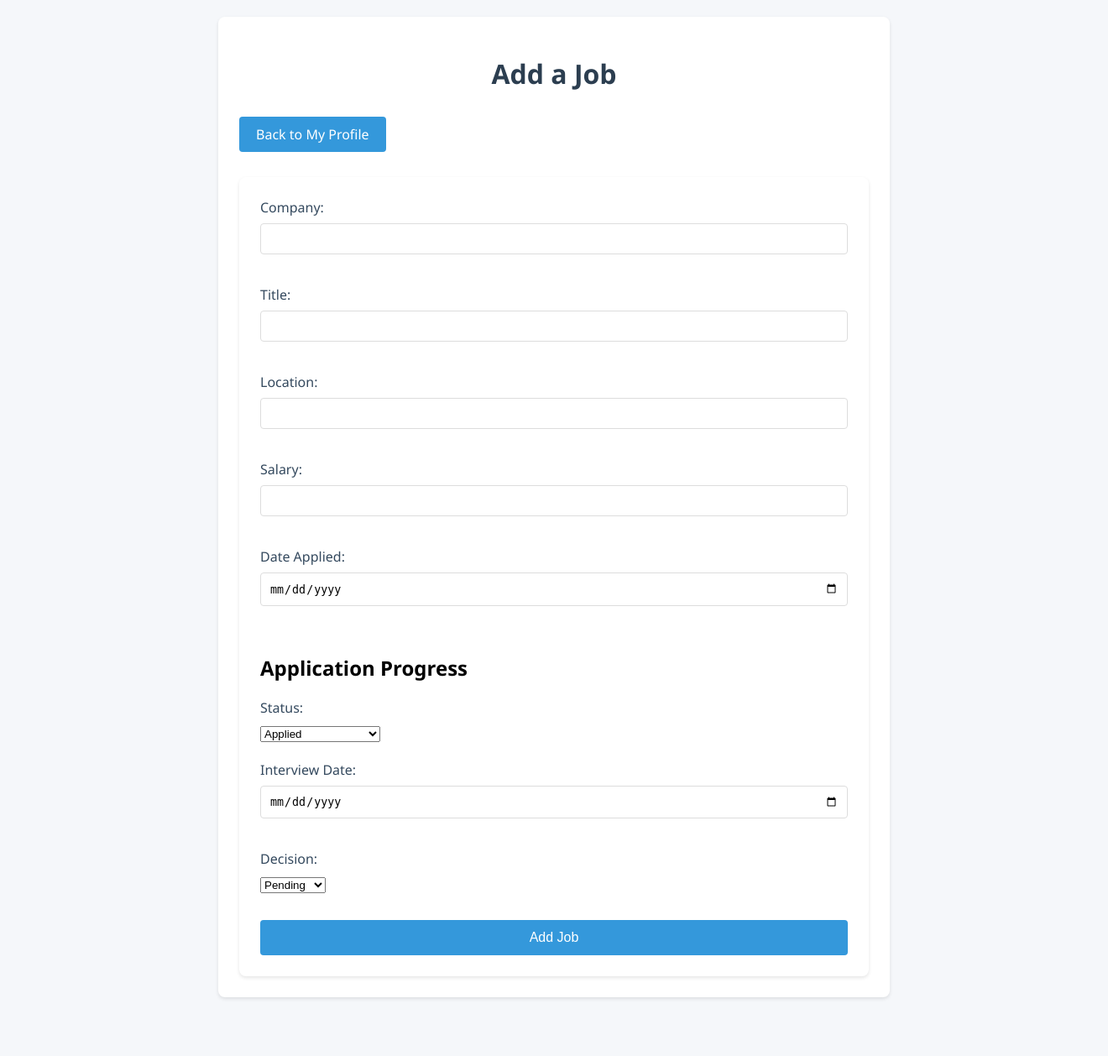
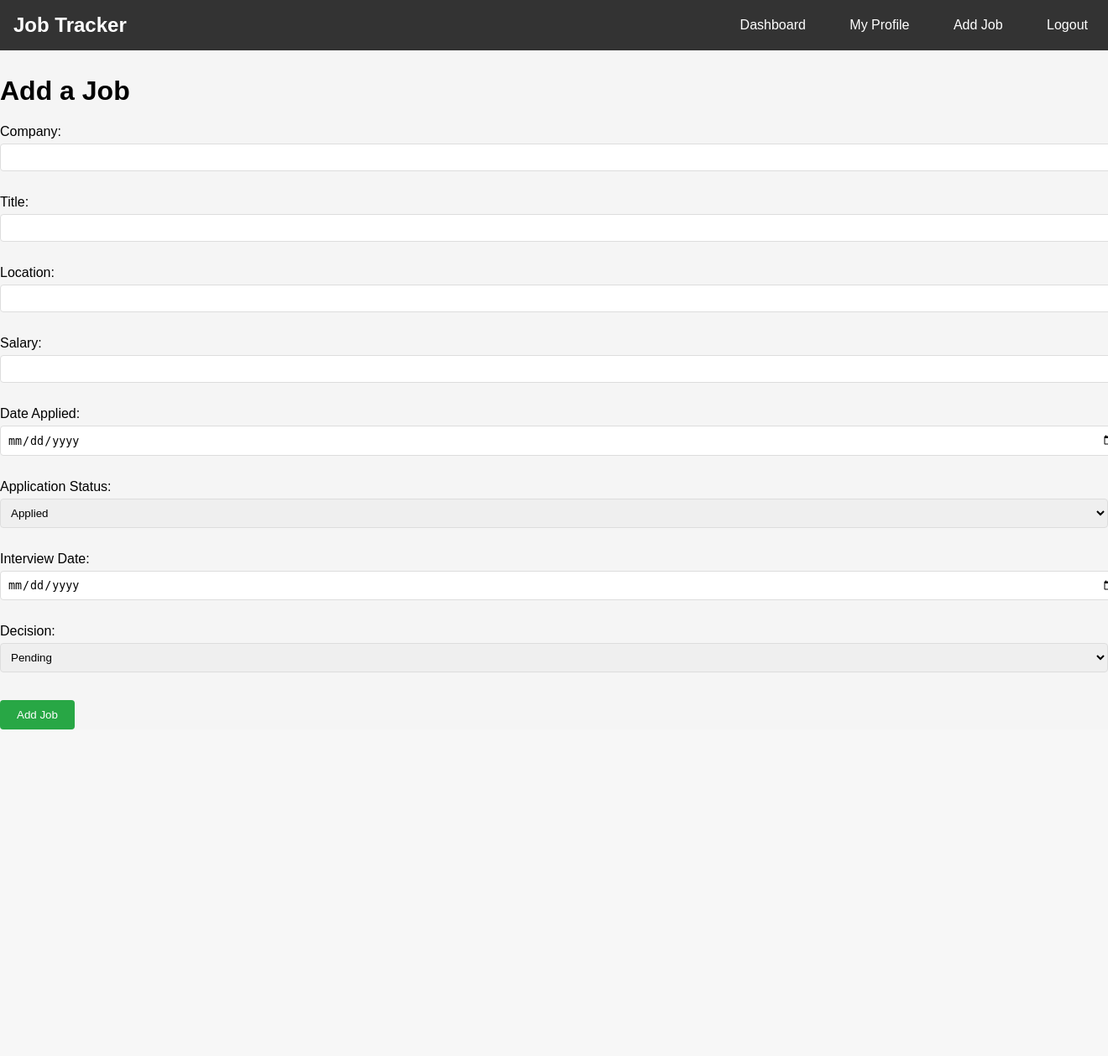
Before and after one commit to aaden04/job_application_tracker, a Flask app: page /addjobs in a window 1320 px wide; the page is wider, and only the part inside the window is pictured. Shown: that part at 84% size. After the commit the page ends 869 px from the top of that part, so only its background shows below. Run offline with Flask 3, Linux system fonts and the light colour scheme; the visitor is signed in with stand-in values (Sample User, id 1).

Commit message:
added navbar and more styling

```diff
--- a/app.py
+++ b/app.py
@@ -163,6 +163,7 @@ def addjobs():
         return redirect(url_for('dashboard'))
 
     return render_template('add_jobs.html')
+@app.route('/logout')
 def logout():
     session.clear()
     flash('You have been logged out successfully.', 'success')
--- a/frontend/static/css/addjobs.css
+++ b/frontend/static/css/addjobs.css
@@ -1,8 +1,8 @@
 body {
+    margin: 0;
+    padding: 0;
+    min-height: 100vh;
     font-family: 'Segoe UI', Tahoma, Geneva, Verdana, sans-serif;
-    max-width: 800px;
-    margin: 0 auto;
-    padding: 20px;
     background-color: #f5f7fa;
 }
 
@@ -12,15 +12,19 @@ h1 {
     margin-bottom: 30px;
 }
 
-
 .add-job-container {
-    background-color: white;
-    padding: 25px;
-    border-radius: 8px;
-    box-shadow: 0 2px 4px rgba(0,0,0,0.1);
-    margin-bottom: 50px;
+    width: 100%;
+    max-width: 1200px;
+    margin: 0 auto;
+    padding: 20px;
 }
 
+.job-form {
+    width: 100%;
+    background: white;
+    padding: 20px;
+    border-radius: 8px;
+}
 
 .top-navigation {
     display: flex;
--- a/frontend/static/css/dashboard.css
+++ b/frontend/static/css/dashboard.css
@@ -1,54 +1,95 @@
-
+  /* Main layout */
   body {
-    font-family: 'Segoe UI', Tahoma, Geneva, Verdana, sans-serif;
-    max-width: 1200px;
-    margin: 0 auto;
-    padding: 20px;
-    background-color: #f5f7fa;
+      margin: 0;
+      padding: 0;
+      font-family: Arial, sans-serif;
+      background-color: #f5f5f5;
   }
 
-h1 {
-    color: #2c3e50;
-    text-align: center;
-    margin-bottom: 30px;
+  .table-section {
+      margin: 20px;
+      padding: 20px;
+      background: white;
+      border-radius: 8px;
+      box-shadow: 0 2px 4px rgba(0,0,0,0.1);
   }
 
+  /* Tables */
   table {
       width: 100%;
       border-collapse: collapse;
-    background-color: white;
-    box-shadow: 0 1px 3px rgba(0,0,0,0.1);
-    border-radius: 8px;
-    overflow: hidden;
+      margin-top: 15px;
+  }
+
+  th, td {
+      padding: 12px;
+      text-align: left;
+      border-bottom: 1px solid #ddd;
   }
 
   th {
-    background-color: #3498db;
-    color: white;
-    padding: 15px;
-    text-align: left;
-}
-
-td {
-    padding: 12px 15px;
-    border-bottom: 1px solid #eee;
+      background-color: #f8f9fa;
+      color: #333;
+      font-weight: bold;
   }
 
   tr:hover {
-    background-color: #f8f9fa;
+      background-color: #f5f5f5;
   }
 
-a {
-    display: inline-block;
-    margin-top: 20px;
-    padding: 10px 20px;
-    background-color: #3498db;
+  /* Buttons */
+  .edit-btn {
+      background-color: #007bff;
       color: white;
-    text-decoration: none;
-    border-radius: 5px;
-    transition: background-color 0.3s;
+      border: none;
+      padding: 8px 16px;
+      border-radius: 4px;
+      cursor: pointer;
   }
 
-a:hover {
-    background-color: #2980b9;
+  .edit-btn:hover {
+      background-color: #0056b3;
   }
+
+  /* Modal */
+  .modal {
+      display: none;
+      position: fixed;
+      top: 0;
+      left: 0;
+      width: 100%;
+      height: 100%;
+      background-color: rgba(0,0,0,0.5);
+  }
+
+  .modal-content {
+      background-color: white;
+      margin: 15% auto;
+      padding: 20px;
+      width: 50%;
+      border-radius: 8px;
+  }
+
+  /* Form elements */
+  form label {
+      display: block;
+      margin-top: 10px;
+  }
+
+  form select, form input {
+      width: 100%;
+      padding: 8px;
+      margin-top: 5px;
+      border: 1px solid #ddd;
+      border-radius: 4px;
+  }
+
+  form button {
+      margin-top: 15px;
+      background-color: #28a745;
+      color: white;
+      border: none;
+      padding: 10px 20px;
+      border-radius: 4px;
+      cursor: pointer;
+  }
--- /dev/null
+++ b/frontend/static/css/navbar.css
@@ -0,0 +1,29 @@
+
+.navbar {
+    background-color: #333;
+    padding: 1rem;
+    display: flex;
+    justify-content: space-between;
+    align-items: center;
+    margin-bottom: 30px;
+}
+
+.nav-brand a {
+    color: white;
+    font-size: 1.5rem;
+    text-decoration: none;
+    font-weight: bold;
+}
+
+.nav-links a {
+    color: white;
+    text-decoration: none;
+    margin-left: 2rem;
+    padding: 0.5rem;
+    transition: background-color 0.3s;
+}
+
+.nav-links a:hover {
+    background-color: #555;
+    border-radius: 4px;
+}
--- a/frontend/templates/add_jobs.html
+++ b/frontend/templates/add_jobs.html
@@ -4,15 +4,14 @@
     <meta charset="UTF-8">
     <meta name="viewport" content="width=device-width, initial-scale=1.0">
     <title>Add Jobs</title>
-    <link rel="stylesheet" href="{{ url_for('static', filename='css/addjobs.css') }}">
+    <link rel="stylesheet" href="{{ url_for('static', filename='css/dashboard.css') }}">
 </head>
+{% include 'navbar.html' %}
 <body>
     <div class="add-job-container">
         <h1>Add a Job</h1>
 
-        <div class="top-navigation">
-            <a href="{{ url_for('myprofile') }}" class="nav-btn">Back to My Profile</a>
-        </div>
+
 
         <form action="/addjobs" method="POST" class="job-form">
             <label for="company">Company:</label>
@@ -30,14 +29,13 @@
             <label for="date_applied">Date Applied:</label>
             <input type="date" id="date_applied" name="date_applied" required><br><br>
 
-            <h2>Application Progress</h2>
-
-            <label for="status">Status:</label>
+            <label for="status">Application Status:</label>
             <select id="status" name="status" required>
                 <option value="Applied">Applied</option>
                 <option value="Interview Scheduled">Interview Scheduled</option>
                 <option value="Under Review">Under Review</option>
                 <option value="Offer">Offer</option>
+                <option value="Rejected">Rejected</option>
             </select><br><br>
 
             <label for="interview_date">Interview Date:</label>
@@ -48,10 +46,13 @@
                 <option value="Pending">Pending</option>
                 <option value="Accepted">Accepted</option>
                 <option value="Rejected">Rejected</option>
+                <option value="Withdrawn">Withdrawn</option>
             </select><br><br>
 
             <button type="submit" class="btn-submit">Add Job</button>
         </form>
     </div>
 </body>
-</html></html>
+</html>
+
+<link rel="stylesheet" href="{{ url_for('static', filename='css/navbar.css') }}">
--- /dev/null
+++ b/frontend/templates/navbar.html
@@ -0,0 +1,11 @@
+<nav class="navbar">
+    <div class="nav-brand">
+        <a href="{{ url_for('dashboard') }}">Job Tracker</a>
+    </div>
+    <div class="nav-links">
+        <a href="{{ url_for('dashboard') }}">Dashboard</a>
+        <a href="{{ url_for('myprofile') }}">My Profile</a>
+        <a href="{{ url_for('addjobs') }}">Add Job</a>
+        <a href="{{ url_for('logout') }}">Logout</a>
+    </div>
+</nav>
```
Also changed, not shown: frontend/static/css/myprofile.css (+64 -164 lines), frontend/static/css/style.css (+26 -0 lines), frontend/templates/dashboard.html (+4 -3 lines), frontend/templates/myprofile.html (+17 -33 lines). Lines whose indentation alone changed are shown as unchanged.
